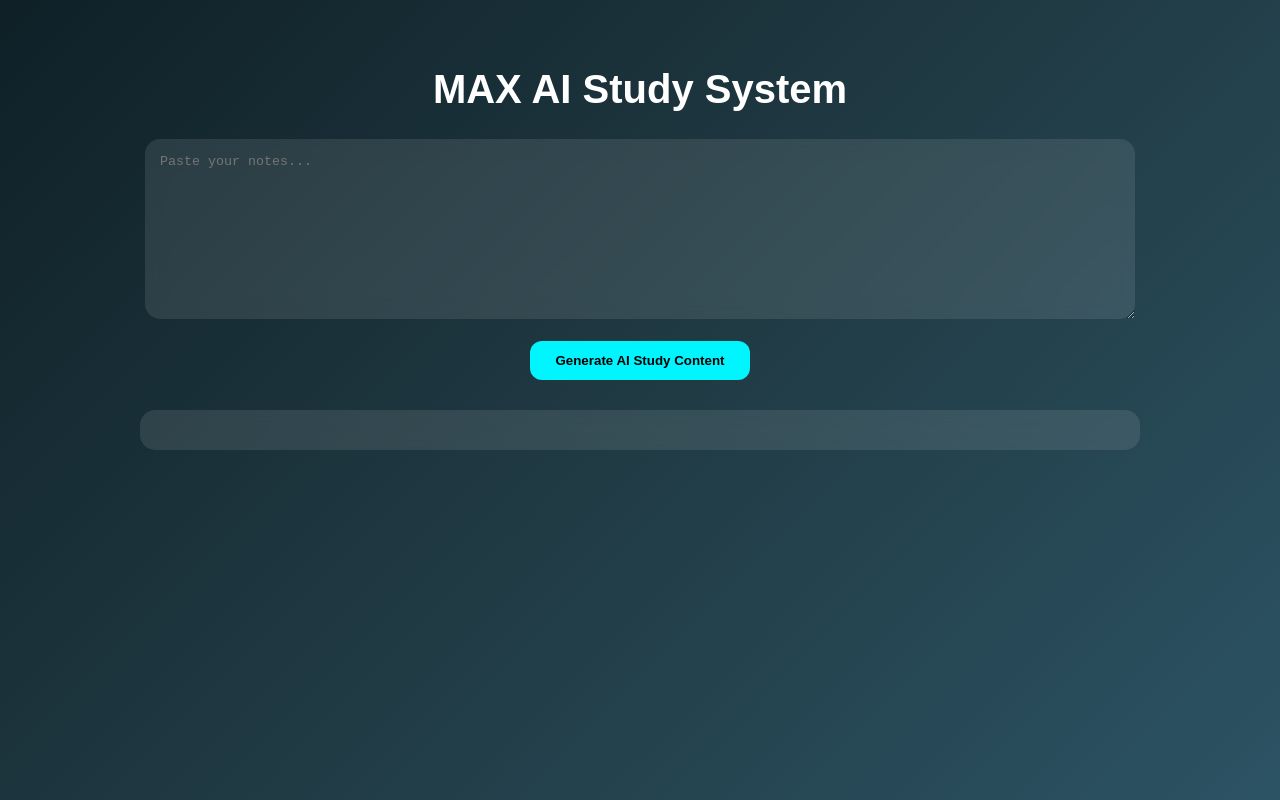
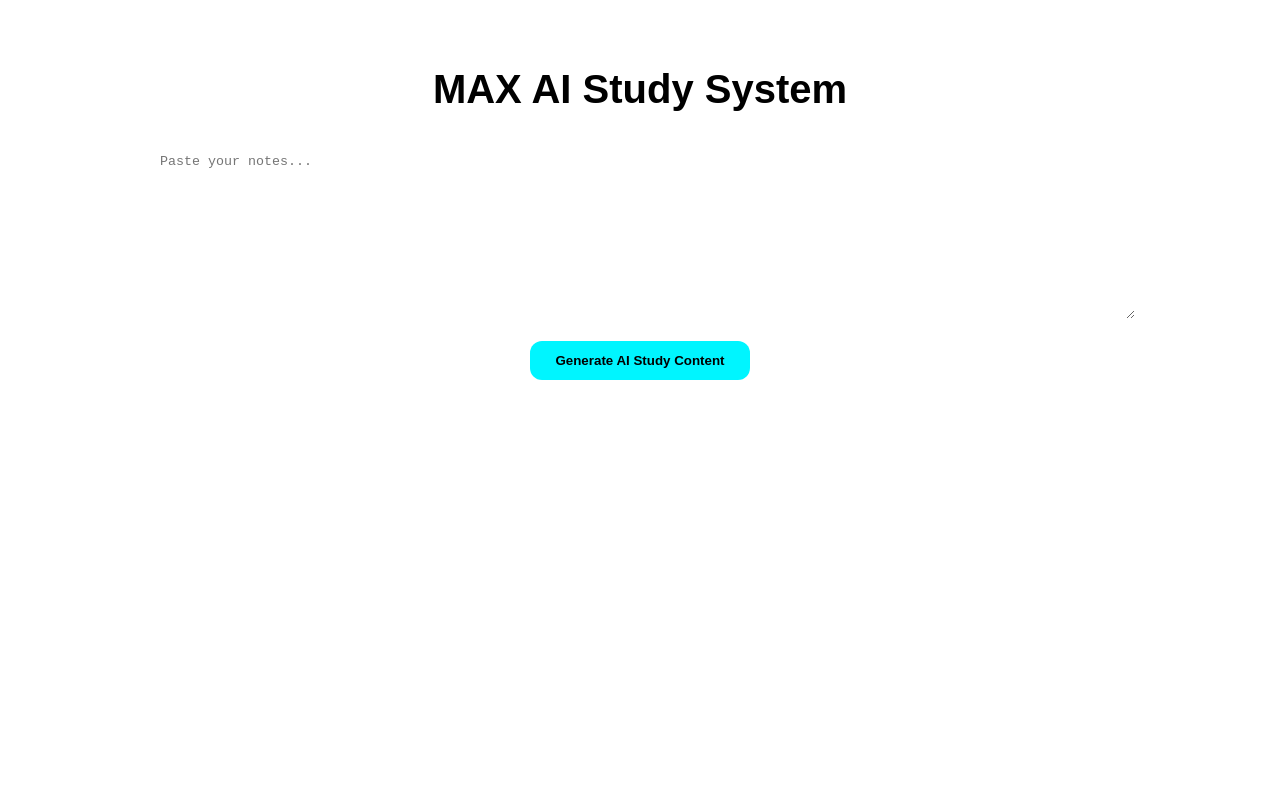
Before and after one commit to Lokesh142310/study-ai, a Next.js app: page / in a window 1280 px wide. Built offline with nearby package versions, Linux system fonts and the light colour scheme.

Commit message:
Update layout.js

```diff
--- a/app/layout.js
+++ b/app/layout.js
@@ -1,18 +1,12 @@
 export const metadata = {
-  title: "MAX AI Study System",
-  description: "Advanced AI Study Generator"
+  title: "MAX AI",
+  description: "AI Study Website",
 };
 
 export default function RootLayout({ children }) {
   return (
     <html lang="en">
-      <body style={{
-        margin: 0,
-        fontFamily: "Arial, sans-serif",
-        background: "linear-gradient(135deg, #0f2027, #203a43, #2c5364)",
-        minHeight: "100vh",
-        color: "white"
-      }}>
+      <body style={{ margin: 0, fontFamily: "Arial" }}>
         {children}
       </body>
     </html>
```
